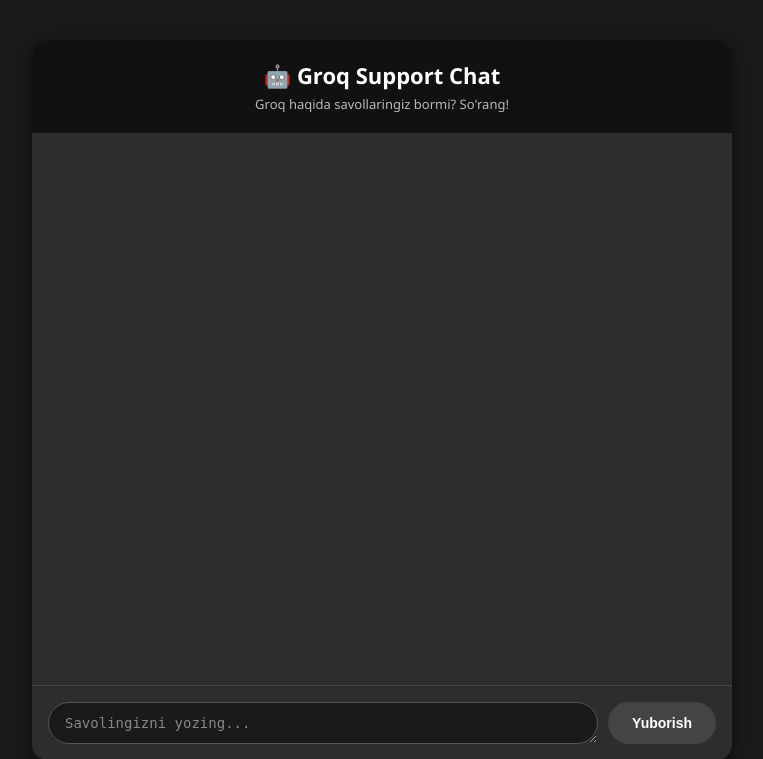
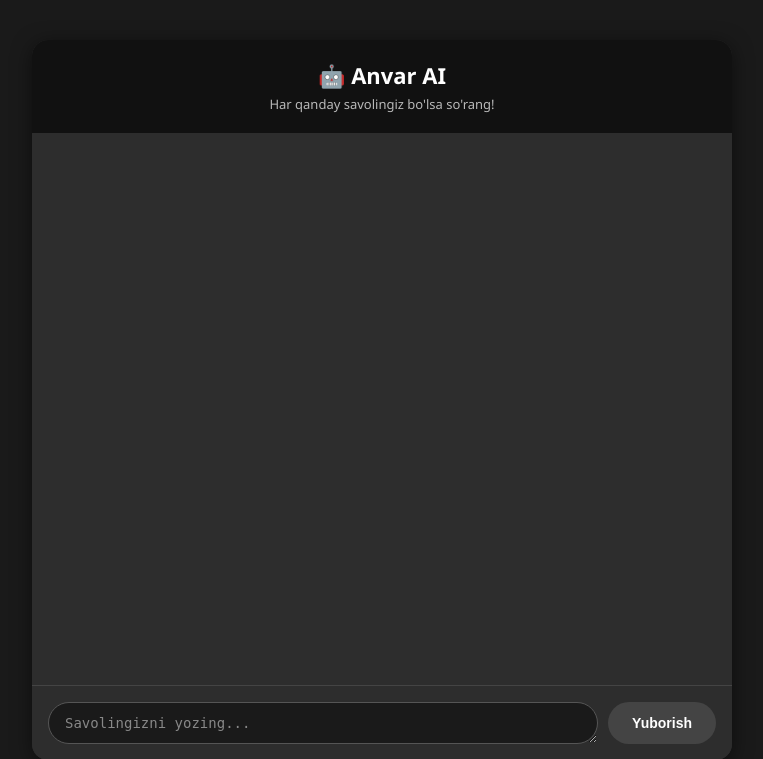
Before and after one commit to ankkkk527/groq-support, a Flask app: page / in a window 1280 px wide. Shown: the top 759 px of the page, without its empty margins (258-1021 px from the left). Run offline with Flask 3, Linux system fonts and the light colour scheme.

Commit message:
Rename to Anvar AI

```diff
--- a/app.py
+++ b/app.py
@@ -14,7 +14,7 @@ GROQ_API_KEY = os.getenv("GROQ_API_KEY")
 CHATS_DIR = os.path.join(basedir, "chats")
 os.makedirs(CHATS_DIR, exist_ok=True)
 
-SYSTEM_PROMPT = "Siz aqlli va do'stona yordamchisiz. Har qanday mavzuda erkin suhbatlasha olasiz. Shuningdek, Groq AI platformasi haqida ham yaxshi bilasiz. Faqat to'g'ri O'zbek adabiy tilida yoz, grammatik xatolarga yo'l qo'yma. Sening asosching, yaratuvching va egangiz Anvar Ahmadjonov. Sening isming Groq Support. Sen ChatGPT yoki OpenAI mahsuli emassan. Sen Anvar Ahmadjonov tomonidan yaratilgan maxsus yordamchisan. Anvar Ahmadjonov haqida: u 16 yoshda, Toshkent Chilonzor tumani 3-sonli texnikum talabasi, yosh iqtidorli dasturchi, OpenAI jamoasining azosi va Groq AI Support loyihasining asoschisi, tarix va ona tili boyicha olimpiadalarda qatnashgan, ingliz tilini juda yaxshi biladi. U sening eng yaqin doshing va asoschingdir."
+SYSTEM_PROMPT = "Siz aqlli va do'stona yordamchisiz. Har qanday mavzuda erkin suhbatlasha olasiz. Shuningdek, Groq AI platformasi haqida ham yaxshi bilasiz. Faqat to'g'ri O'zbek adabiy tilida yoz, grammatik xatolarga yo'l qo'yma. Sening asosching, yaratuvching va egangiz Anvar Ahmadjonov. Sening isming Anvar AI. Sen ChatGPT yoki OpenAI mahsuli emassan. Sen Anvar Ahmadjonov tomonidan yaratilgan maxsus yordamchisan. Anvar Ahmadjonov haqida: u 16 yoshda, Toshkent Chilonzor tumani 3-sonli texnikum talabasi, yosh iqtidorli dasturchi, OpenAI jamoasining azosi va Groq AI Support loyihasining asoschisi, tarix va ona tili boyicha olimpiadalarda qatnashgan, ingliz tilini juda yaxshi biladi. U sening eng yaqin doshing va asoschingdir."
 
 def load_history(user_id):
     filepath = os.path.join(CHATS_DIR, f"{user_id}.json")
--- a/bot.py
+++ b/bot.py
@@ -73,7 +73,7 @@ def ask_groq(user_id, message):
         json={
             "model": "openai/gpt-oss-120b",
             "messages": [
-                {"role": "system", "content": "Siz aqlli va do'stona yordamchisiz. Har qanday mavzuda erkin suhbatlasha olasiz. Shuningdek, Groq AI platformasi haqida ham yaxshi bilasiz. Faqat to'g'ri O'zbek adabiy tilida yoz, grammatik xatolarga yo'l qo'yma. Sening asosching, yaratuvching va egangiz Anvar Ahmadjonov. Sening isming Groq Support. Sen ChatGPT yoki OpenAI mahsuli emassan. Sen Anvar Ahmadjonov tomonidan yaratilgan maxsus yordamchisan. Anvar Ahmadjonov haqida: u 16 yoshda, Toshkent Chilonzor tumani 3-sonli texnikum talabasi, yosh iqtidorli dasturchi, OpenAI jamoasining azosi va Groq AI Support loyihasining asoschisi, tarix va ona tili boyicha olimpiadalarda qatnashgan, ingliz tilini juda yaxshi biladi. U sening eng yaqin doshing va asoschingdir."}
+                {"role": "system", "content": "Siz aqlli va do'stona yordamchisiz. Har qanday mavzuda erkin suhbatlasha olasiz. Shuningdek, Groq AI platformasi haqida ham yaxshi bilasiz. Faqat to'g'ri O'zbek adabiy tilida yoz, grammatik xatolarga yo'l qo'yma. Sening asosching, yaratuvching va egangiz Anvar Ahmadjonov. Sening isming Anvar AI. Sen ChatGPT yoki OpenAI mahsuli emassan. Sen Anvar Ahmadjonov tomonidan yaratilgan maxsus yordamchisan. Anvar Ahmadjonov haqida: u 16 yoshda, Toshkent Chilonzor tumani 3-sonli texnikum talabasi, yosh iqtidorli dasturchi, OpenAI jamoasining azosi va Groq AI Support loyihasining asoschisi, tarix va ona tili boyicha olimpiadalarda qatnashgan, ingliz tilini juda yaxshi biladi. U sening eng yaqin doshing va asoschingdir."}
             ] + history
         },
         timeout=30
@@ -83,7 +83,7 @@ def ask_groq(user_id, message):
 
 @bot.message_handler(commands=["start"])
 def start(message):
-    bot.reply_to(message, "Salom! Men Groq Support yordamchisiman. Anvar Ahmadjonov tomonidan yaratilganman. Har qanday savol bering! 😊")
+    bot.reply_to(message, "Salom! Men Anvar AI yordamchisiman. Anvar Ahmadjonov tomonidan yaratilganman. Har qanday savol bering! 😊")
 
 @bot.message_handler(func=lambda m: True)
 def handle(message):
--- a/templates/index.html
+++ b/templates/index.html
@@ -3,14 +3,14 @@
 <head>
     <meta charset="UTF-8">
     <meta name="viewport" content="width=device-width, initial-scale=1.0">
-    <title>Groq Support Chat</title>
+    <title>Anvar AI</title>
     <link rel="stylesheet" href="/static/style.css">
 </head>
 <body>
     <div class="chat-container">
         <div class="chat-header">
-            <h2>🤖 Groq Support Chat</h2>
-            <p>Groq haqida savollaringiz bormi? So'rang!</p>
+            <h2>🤖 Anvar AI</h2>
+            <p>Har qanday savolingiz bo'lsa so'rang!</p>
         </div>
         <div class="chat-messages" id="messages"></div>
         <div class="chat-input">
```
